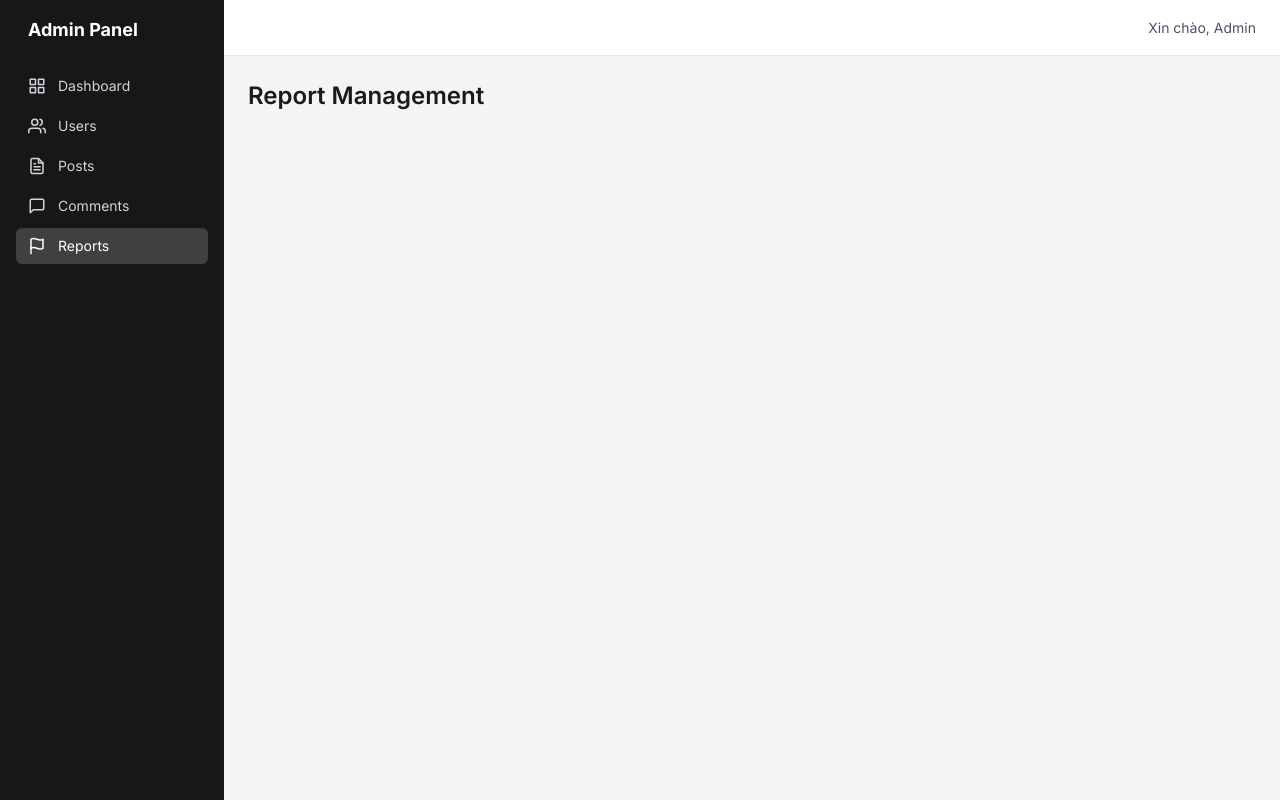
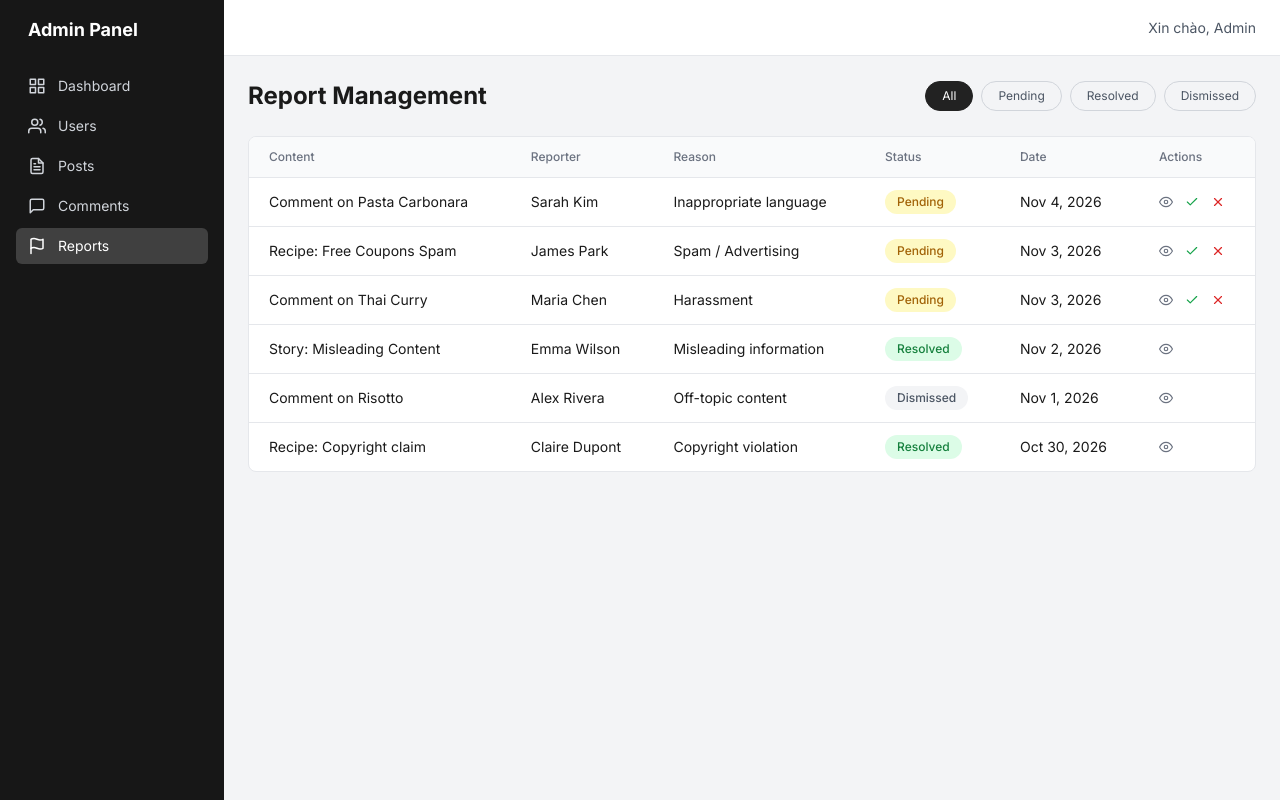
Before and after one commit to Hungichi/CookingBlog, a React (Vite) app in the folder frontend/: page /admin/reports in a window 1280 px wide. Built offline with nearby package versions, Linux system fonts and the light colour scheme; no server answers; the HTML template or start-up script is replaced by a standard one.

Commit message:
feat(admin): Report Management page with filter tabs (mock data)

```diff
--- a/frontend/src/pages/Admin/PostManagement/PostManagement.jsx
+++ b/frontend/src/pages/Admin/PostManagement/PostManagement.jsx
@@ -7,7 +7,6 @@ import { mockPosts } from "./mockPosts";
 
 const TABS = ["All", "Published", "Draft", "Archived"];
 
-// Màu cho StatusBadge (green / yellow / red / gray)
 const statusColor = { Published: "green", Draft: "yellow", Archived: "gray" };
 const typeColor = { Recipe: "red", Story: "gray" };
 
@@ -17,7 +16,6 @@ export default function PostManagement() {
 
   const filtered = tab === "All" ? posts : posts.filter((p) => p.status === tab);
 
-  // Ẩn bài = chuyển sang Archived; bấm lần nữa để hiện lại (Published)
   const toggleHidden = (id) => {
     setPosts((prev) =>
       prev.map((p) =>
@@ -34,7 +32,6 @@ export default function PostManagement() {
   };
 
   const viewPost = (id) => {
-    // TODO: chuyển tới trang chi tiết bài viết khi có route, ví dụ navigate(`/posts/${id}`)
     console.log("View post", id);
   };
 
--- a/frontend/src/pages/Admin/ReportManagement/ReportManagement.jsx
+++ b/frontend/src/pages/Admin/ReportManagement/ReportManagement.jsx
@@ -1,3 +1,73 @@
+import { useState } from "react";
+import { FiEye, FiCheck, FiX } from "react-icons/fi";
+import DataTable from "../../../components/admin/DataTable";
+import StatusBadge from "../../../components/admin/StatusBadge";
+import FilterTabs from "../../../components/admin/FilterTabs";
+import { mockReports } from "./mockReports";
+
+const TABS = ["All", "Pending", "Resolved", "Dismissed"];
+const statusColor = { Pending: "yellow", Resolved: "green", Dismissed: "gray" };
+
 export default function ReportManagement() {
-  return <h1 className="text-2xl font-semibold">Report Management</h1>;
+  const [reports, setReports] = useState(mockReports);
+  const [tab, setTab] = useState("All");
+
+  const filtered = tab === "All" ? reports : reports.filter((r) => r.status === tab);
+
+  const updateStatus = (id, status) => {
+    setReports((prev) => prev.map((r) => (r.id === id ? { ...r, status } : r)));
+  };
+
+  const viewReport = (id) => {
+    console.log("View report", id);
+  };
+
+  const columns = [
+    { key: "content", label: "Content" },
+    { key: "reporter", label: "Reporter" },
+    { key: "reason", label: "Reason" },
+    {
+      key: "status",
+      label: "Status",
+      render: (r) => <StatusBadge color={statusColor[r.status]}>{r.status}</StatusBadge>,
+    },
+    { key: "date", label: "Date" },
+    {
+      key: "actions",
+      label: "Actions",
+      render: (r) => (
+        <div className="flex items-center gap-3">
+          <button type="button" title="Xem" onClick={() => viewReport(r.id)}
+            className="text-gray-500 hover:text-gray-800">
+            <FiEye />
+          </button>
+          {r.status === "Pending" && (
+            <>
+              <button type="button" title="Xử lý (Resolve)"
+                onClick={() => updateStatus(r.id, "Resolved")}
+                className="text-green-600 hover:text-green-700">
+                <FiCheck />
+              </button>
+              <button type="button" title="Bỏ qua (Dismiss)"
+                onClick={() => updateStatus(r.id, "Dismissed")}
+                className="text-red-600 hover:text-red-700">
+                <FiX />
+              </button>
+            </>
+          )}
+        </div>
+      ),
+    },
+  ];
+
+  return (
+    <div>
+      <div className="mb-6 flex items-center justify-between">
+        <h1 className="text-2xl font-bold">Report Management</h1>
+        <FilterTabs options={TABS} value={tab} onChange={setTab} />
+      </div>
+
+      <DataTable columns={columns} data={filtered} emptyMessage="Không có báo cáo nào." />
+    </div>
+  );
 }
--- /dev/null
+++ b/frontend/src/pages/Admin/ReportManagement/mockReports.js
@@ -0,0 +1,8 @@
+export const mockReports = [
+  { id: 1, content: "Comment on Pasta Carbonara", reporter: "Sarah Kim", reason: "Inappropriate language", status: "Pending", date: "Nov 4, 2026" },
+  { id: 2, content: "Recipe: Free Coupons Spam", reporter: "James Park", reason: "Spam / Advertising", status: "Pending", date: "Nov 3, 2026" },
+  { id: 3, content: "Comment on Thai Curry", reporter: "Maria Chen", reason: "Harassment", status: "Pending", date: "Nov 3, 2026" },
+  { id: 4, content: "Story: Misleading Content", reporter: "Emma Wilson", reason: "Misleading information", status: "Resolved", date: "Nov 2, 2026" },
+  { id: 5, content: "Comment on Risotto", reporter: "Alex Rivera", reason: "Off-topic content", status: "Dismissed", date: "Nov 1, 2026" },
+  { id: 6, content: "Recipe: Copyright claim", reporter: "Claire Dupont", reason: "Copyright violation", status: "Resolved", date: "Oct 30, 2026" },
+];
```
